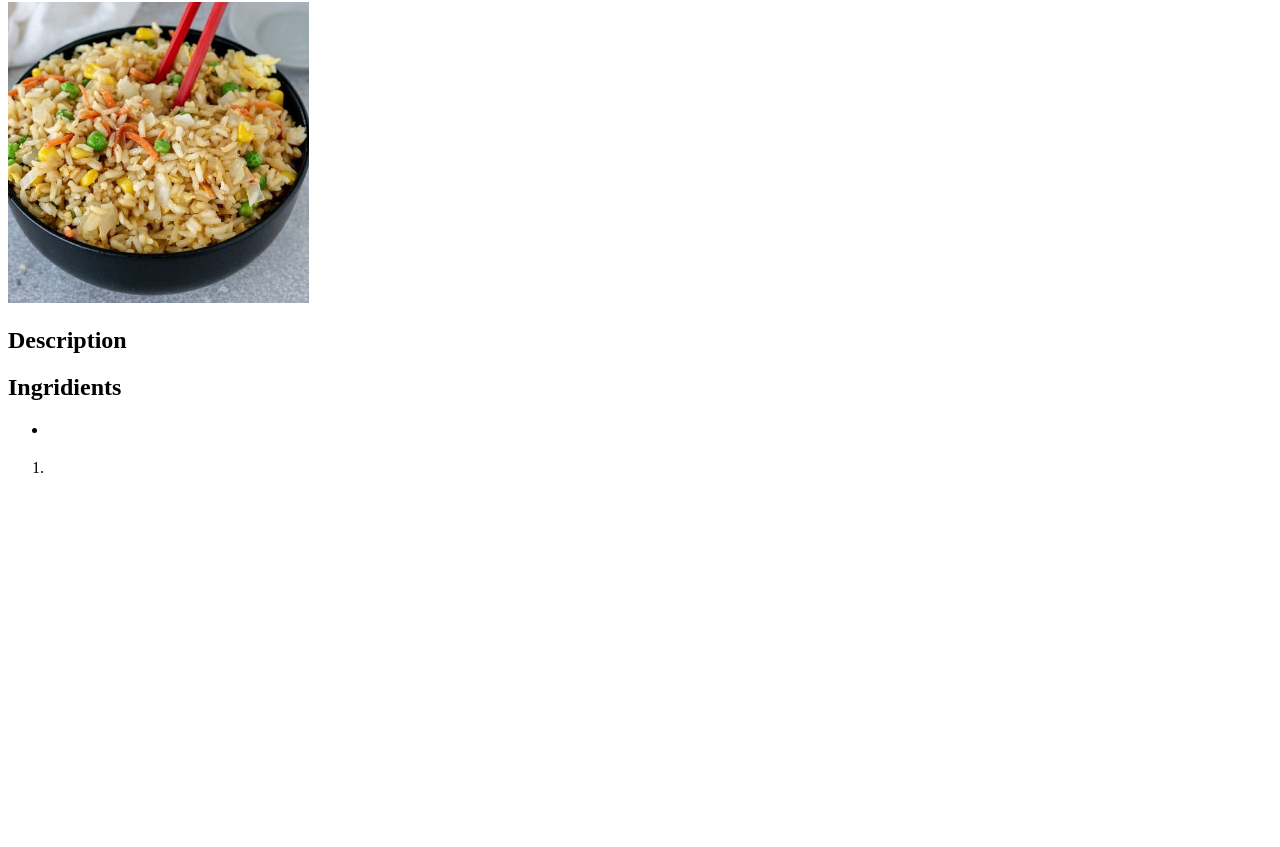
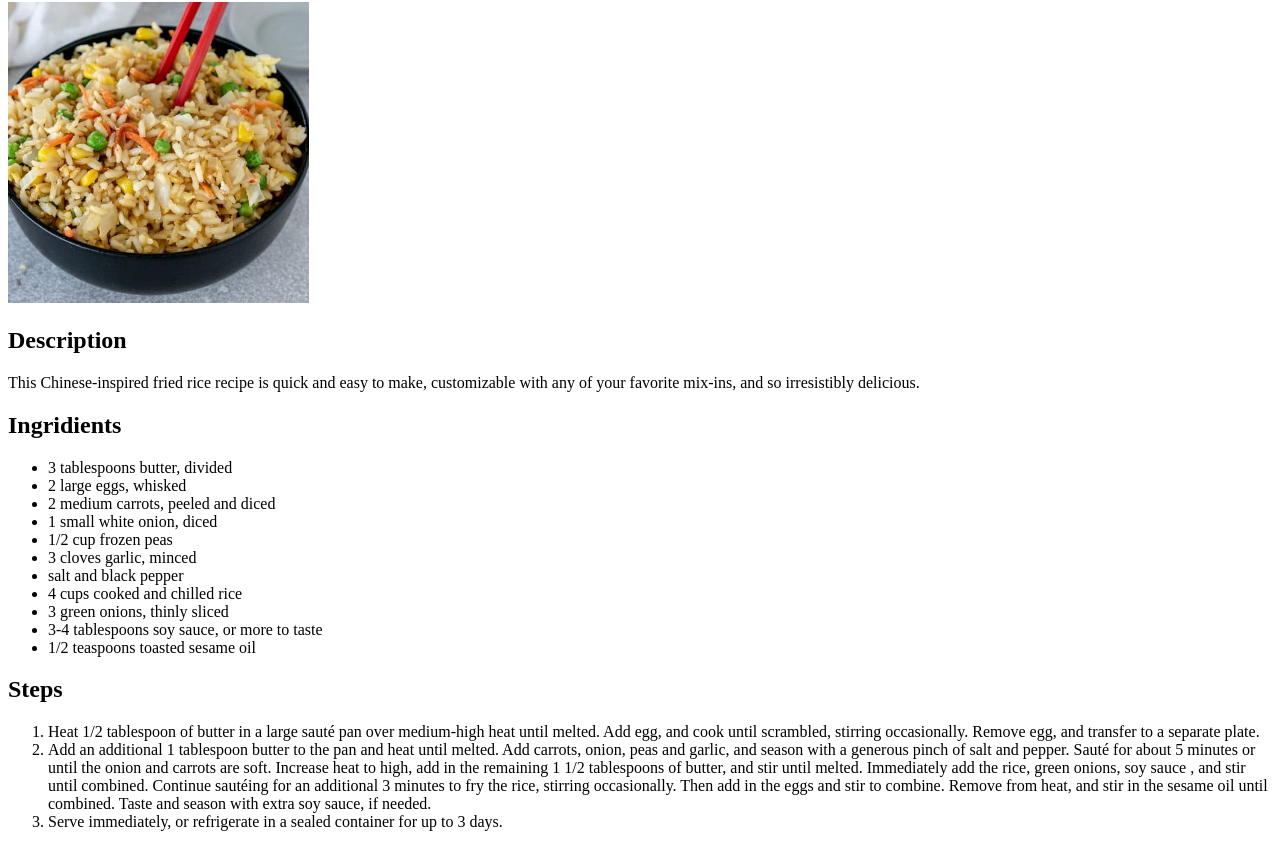
Before and after one commit to Reisa07/odin-recipes, a plain HTML site: page recipes/fried_rice.html in a window 1280 px wide. Shown: the part 78-925 px from the top of the page. Before the commit the page ends 800 px from the top, so only its background shows below. Drawn offline with Linux system fonts and the light colour scheme.

Commit message:
Add ingridient list and steps to fried rice recipe

```diff
--- a/recipes/fried_rice.html
+++ b/recipes/fried_rice.html
@@ -10,15 +10,35 @@
         <img src="./fried_rice_img.jpeg" alt="fried rice" height="301" width="301">
 
         <h2>Description</h2>
-        <p></p>
+        <p>This Chinese-inspired fried rice recipe is quick and easy to make, customizable with any of your favorite mix-ins, and so irresistibly delicious.</p>
 
         <h2>Ingridients</h2>
         <ul>
-            <li></li>
+            <li>3 tablespoons butter, divided</li>
+            <li>2 large eggs, whisked</li>
+            <li>2 medium carrots, peeled and diced</li>
+            <li>1 small white onion, diced</li>
+            <li>1/2 cup frozen peas</li>
+            <li>3 cloves garlic, minced</li>
+            <li>salt and black pepper</li>
+            <li>4 cups cooked and chilled rice</li>
+            <li>3 green onions, thinly sliced</li>
+            <li>3-4 tablespoons soy sauce, or more to taste</li>
+            <li>1/2 teaspoons toasted sesame oil</li>
         </ul>
-        <h2></h2>
+        <h2>Steps</h2>
         <ol>
-            <li></p>
+            <li>Heat 1/2 tablespoon of butter in a large sauté pan over medium-high heat until melted.
+                Add egg, and cook until scrambled, stirring occasionally. Remove egg, and transfer to a
+                separate plate.</li>
+            <li>Add an additional 1 tablespoon butter to the pan and heat until melted. Add carrots, onion,
+                peas and garlic, and season with a generous pinch of salt and pepper. Sauté for about 5 minutes
+                or until the onion and carrots are soft. Increase heat to high, add in the remaining 1 1/2
+                tablespoons of butter, and stir until melted. Immediately add the rice, green onions, soy sauce
+                , and stir until combined. Continue sautéing for an additional 3 minutes to fry the rice, stirring
+                occasionally. Then add in the eggs and stir to combine. Remove from heat, and stir in the sesame
+                oil until combined.  Taste and season with extra soy sauce, if needed.</li>
+            <li>Serve immediately, or refrigerate in a sealed container for up to 3 days.</li>
         </ol>
     </body>
 </html>
```
